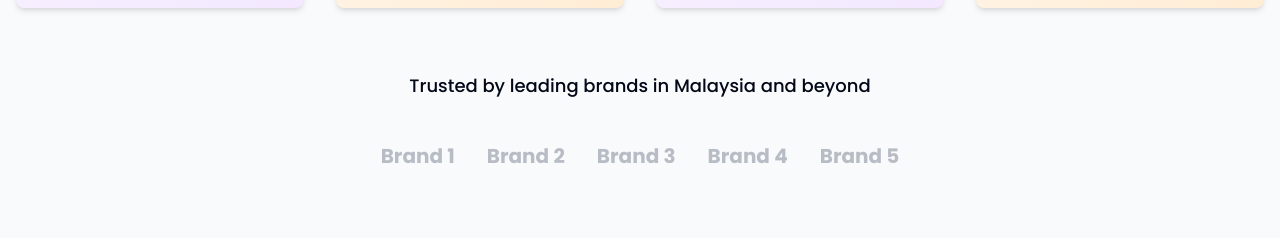
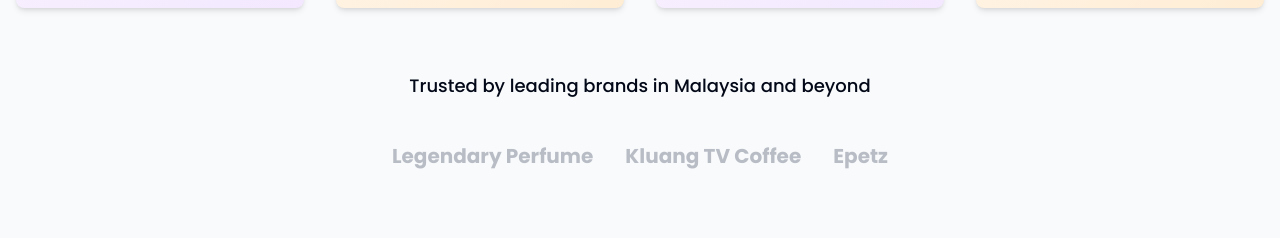
Before and after one commit to andriktan/duskbin-social-shopee-landing, a React (Vite) app: page / in a window 1280 px wide. Shown: the part 1260-1498 px from the top of the page. Built offline with nearby package versions, Linux system fonts and the light colour scheme.

Commit message:
Changes
Co-authored-by: andriktan <212458657+andriktan@users.noreply.github.com>

```diff
--- a/src/components/ServicesSection.tsx
+++ b/src/components/ServicesSection.tsx
@@ -61,7 +61,7 @@ const ServicesSection = () => {
             Trusted by leading brands in Malaysia and beyond
           </p>
           <div className="flex flex-wrap justify-center gap-8 opacity-70">
-            {["Brand 1", "Brand 2", "Brand 3", "Brand 4", "Brand 5"].map((brand, index) => (
+            {["Legendary Perfume", "Kluang TV Coffee", "Epetz"].map((brand, index) => (
               <div key={index} className="flex items-center justify-center h-16">
                 <span className="text-gray-400 font-bold text-xl">{brand}</span>
               </div>
```
